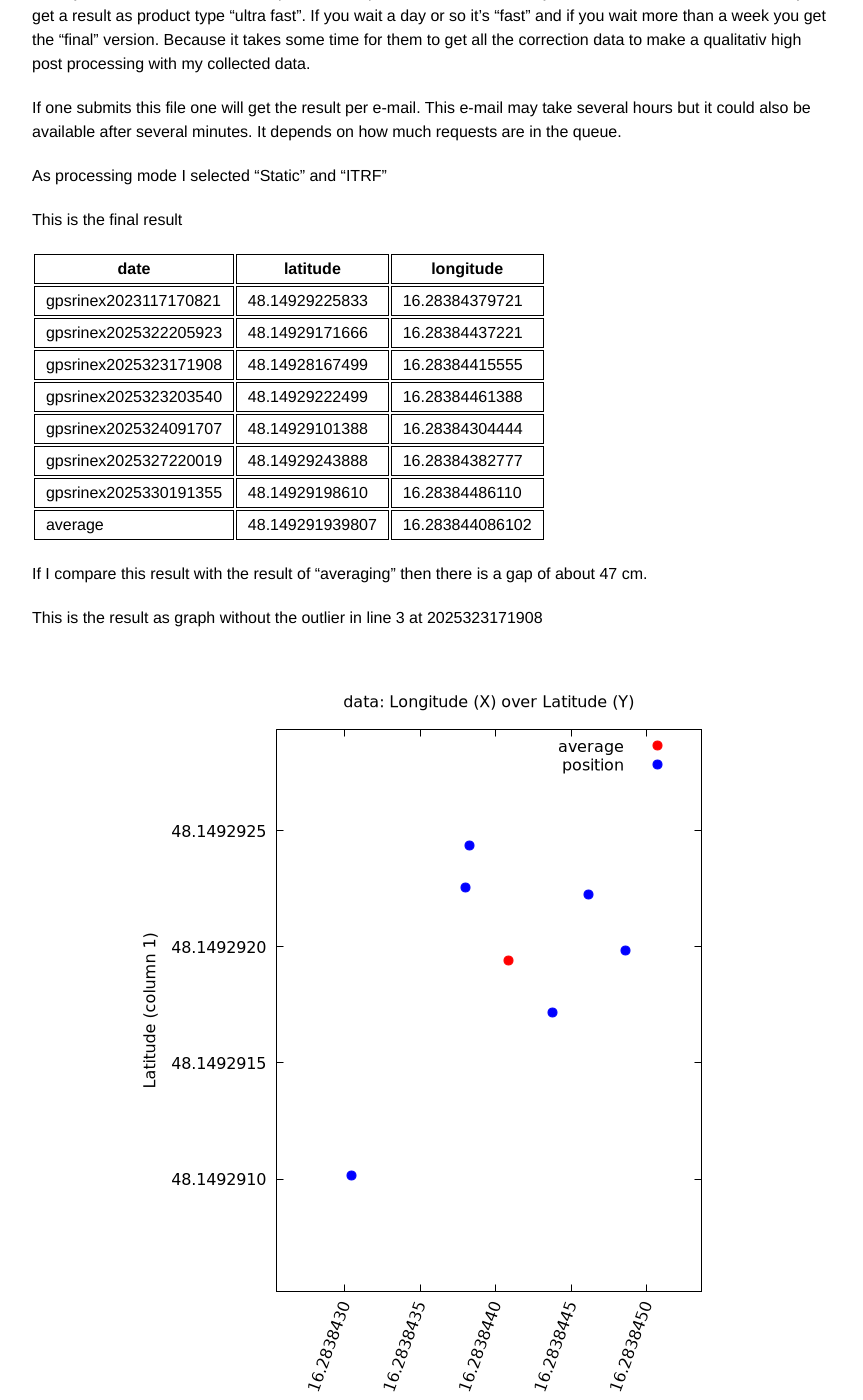
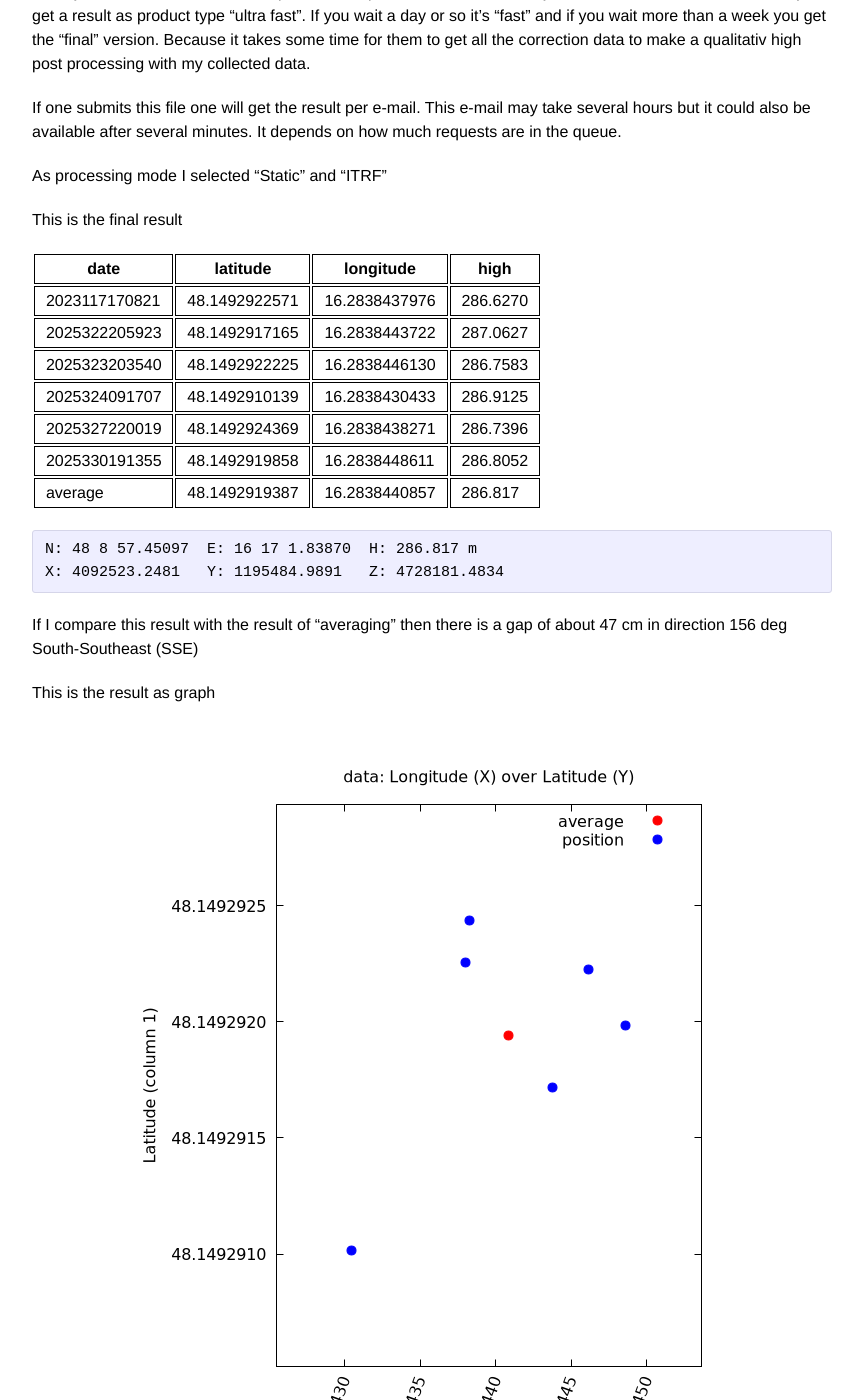
Before and after one commit to hans-mayer/blog, a Jekyll site: the page built from _posts/2026-01-21-PPP-with-gpsrinex.markdown, in a window 1280 px wide and 1400 px high, scrolled down 495 px. Shown: the whole window, without its empty margins (208-1071 px from the left). Built offline with Jekyll 4.4.1, drawn with Linux system fonts in a browser that asks for light colours; some of the changed text lies outside the part shown.

Commit message:
2026-01-21-PPP-with-gpsrinex.markdown

```diff
--- a/_posts/2026-01-21-PPP-with-gpsrinex.markdown
+++ b/_posts/2026-01-21-PPP-with-gpsrinex.markdown
@@ -30,21 +30,30 @@ This is the final result
         padding: 2px;
         }
 </style>
-
-| &nbsp;&nbsp;date&nbsp;&nbsp;                  | &nbsp;&nbsp;latitude&nbsp;&nbsp;        | &nbsp;&nbsp;longitude&nbsp;&nbsp;       |
-| ----------------------------------------------- | ----------------------------------------- | ----------------------------------------- |
-| &nbsp;&nbsp;gpsrinex2023117170821&nbsp;&nbsp; | &nbsp;&nbsp;48.14929225833&nbsp;&nbsp;  | &nbsp;&nbsp;16.28384379721&nbsp;&nbsp;  |
-| &nbsp;&nbsp;gpsrinex2025322205923&nbsp;&nbsp; | &nbsp;&nbsp;48.14929171666&nbsp;&nbsp;  | &nbsp;&nbsp;16.28384437221&nbsp;&nbsp;  |
-| &nbsp;&nbsp;gpsrinex2025323171908&nbsp;&nbsp; | &nbsp;&nbsp;48.14928167499&nbsp;&nbsp;  | &nbsp;&nbsp;16.28384415555&nbsp;&nbsp;  |
-| &nbsp;&nbsp;gpsrinex2025323203540&nbsp;&nbsp; | &nbsp;&nbsp;48.14929222499&nbsp;&nbsp;  | &nbsp;&nbsp;16.28384461388&nbsp;&nbsp;  |
-| &nbsp;&nbsp;gpsrinex2025324091707&nbsp;&nbsp; | &nbsp;&nbsp;48.14929101388&nbsp;&nbsp;  | &nbsp;&nbsp;16.28384304444&nbsp;&nbsp;  |
-| &nbsp;&nbsp;gpsrinex2025327220019&nbsp;&nbsp; | &nbsp;&nbsp;48.14929243888&nbsp;&nbsp;  | &nbsp;&nbsp;16.28384382777&nbsp;&nbsp;  |
-| &nbsp;&nbsp;gpsrinex2025330191355&nbsp;&nbsp; | &nbsp;&nbsp;48.14929198610&nbsp;&nbsp;  | &nbsp;&nbsp;16.28384486110&nbsp;&nbsp;  |
-| &nbsp;&nbsp;average&nbsp;&nbsp;               | &nbsp;&nbsp;48.149291939807&nbsp;&nbsp; | &nbsp;&nbsp;16.283844086102&nbsp;&nbsp; |
+| &nbsp;&nbsp;date&nbsp;&nbsp;          | &nbsp;&nbsp;latitude&nbsp;&nbsp;        | &nbsp;&nbsp;longitude&nbsp;&nbsp;       | &nbsp;&nbsp;high&nbsp;&nbsp;             |
+|---------------------------------------|-----------------------------------------|-----------------------------------------|------------------------------------------|
+| &nbsp;&nbsp;2023117170821&nbsp;&nbsp; | &nbsp;&nbsp;48.1492922571&nbsp;&nbsp;   | &nbsp;&nbsp;16.2838437976&nbsp;&nbsp;   | &nbsp;&nbsp;286.6270&nbsp;&nbsp;         |
+| &nbsp;&nbsp;2025322205923&nbsp;&nbsp; | &nbsp;&nbsp;48.1492917165&nbsp;&nbsp;   | &nbsp;&nbsp;16.2838443722&nbsp;&nbsp;   | &nbsp;&nbsp;287.0627&nbsp;&nbsp;         |
+| &nbsp;&nbsp;2025323203540&nbsp;&nbsp; | &nbsp;&nbsp;48.1492922225&nbsp;&nbsp;   | &nbsp;&nbsp;16.2838446130&nbsp;&nbsp;   | &nbsp;&nbsp;286.7583&nbsp;&nbsp;         |
+| &nbsp;&nbsp;2025324091707&nbsp;&nbsp; | &nbsp;&nbsp;48.1492910139&nbsp;&nbsp;   | &nbsp;&nbsp;16.2838430433&nbsp;&nbsp;   | &nbsp;&nbsp;286.9125&nbsp;&nbsp;         |
+| &nbsp;&nbsp;2025327220019&nbsp;&nbsp; | &nbsp;&nbsp;48.1492924369&nbsp;&nbsp;   | &nbsp;&nbsp;16.2838438271&nbsp;&nbsp;   | &nbsp;&nbsp;286.7396&nbsp;&nbsp;         |
+| &nbsp;&nbsp;2025330191355&nbsp;&nbsp; | &nbsp;&nbsp;48.1492919858&nbsp;&nbsp;   | &nbsp;&nbsp;16.2838448611&nbsp;&nbsp;   | &nbsp;&nbsp;286.8052&nbsp;&nbsp;         |
+| &nbsp;&nbsp;average&nbsp;&nbsp;       | &nbsp;&nbsp;48.1492919387&nbsp;&nbsp; | &nbsp;&nbsp;16.2838440857&nbsp;&nbsp; | &nbsp;&nbsp;286.817&nbsp;&nbsp; |
 {: .tablelines}
 
-If I compare this result with the result of "averaging" then there is a gap of about 47 cm.
+<pre>N: 48 8 57.45097  E: 16 17 1.83870  H: 286.817 m
+X: 4092523.2481   Y: 1195484.9891   Z: 4728181.4834
+</pre>
 
-This is the result as graph without the outlier in line 3 at 2025323171908
+If I compare this result with the result of "averaging" then there is a gap of about 47 cm in direction 156 deg South-Southeast (SSE)
+
+This is the result as graph
 
 ![gnss_position_gpsrinex](/images/gnss_position_gpsrinex.png)
+
+Now using the [ETRF/ITRF Coordinate Transformation Tool ECTT](https://www.epncb.oma.be/_productsservices/coord_trans/index.php){:target="_blank"} to convert from ITRF2020 ( over ITRF2000 ) to ETRF2000 for epoche 2026.0 I get
+
+<pre>4092523.9026 1195484.3949 4728181.0565
+48.1492862849 16.2838339544 286.8070
+48 8 57.430625640  16 17 1.8022358400
+</pre>
```
